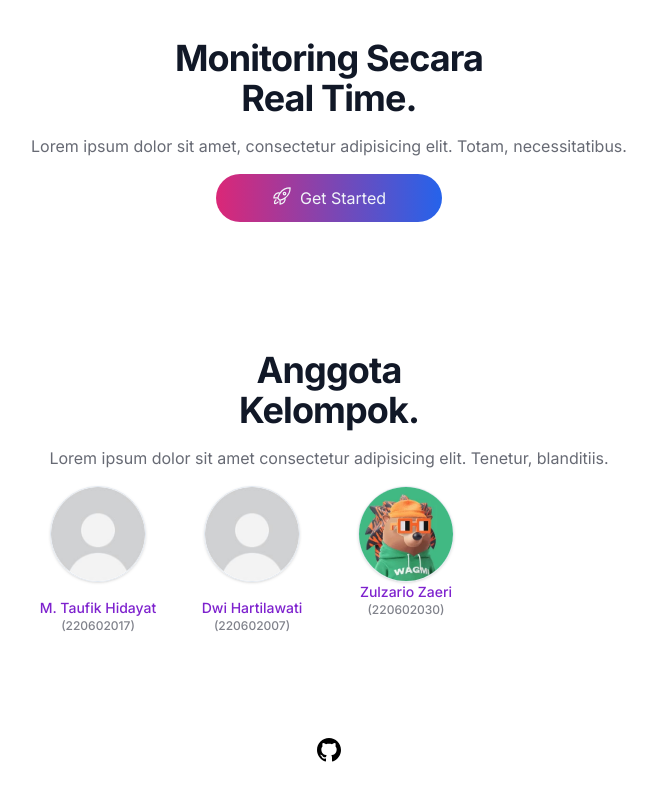
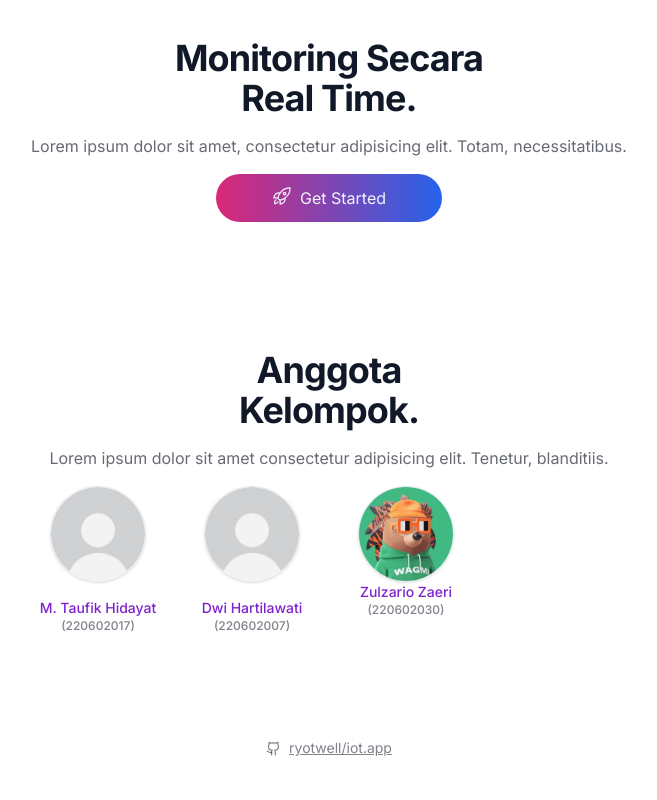
Before and after one commit to ryotwell/iot.app, a Next.js app: page / in a window 1280 px wide. Shown: the part 930-1730 px from the top of the page, without its empty margins (311-968 px from the left). Built offline with nearby package versions, Linux system fonts and the light colour scheme; no server answers.

Commit message:
+ icon di toggle dan edit footer

```diff
--- a/src/app/page.js
+++ b/src/app/page.js
@@ -6,6 +6,7 @@ import { ThemeToggle } from '@/components/ThemeToggle'
 import { useAuth } from '@/hooks/auth'
 import Link from 'next/link'
 import { useState } from 'react'
+import { Github } from 'lucide-react'
 
 function Home() {
     const { user } = useAuth({})
@@ -126,8 +127,11 @@ function Home() {
                     </div>
                 </div>
 
-                <div className="py-10 text-sm text-center px-10 dark:text-slate-300 text-slate-900/60 flex justify-center">
-                    <svg xmlns="http://www.w3.org/2000/svg" width={24} height={24} viewBox="0 0 24 24"><path d="M12 0c-6.626 0-12 5.373-12 12 0 5.302 3.438 9.8 8.207 11.387.599.111.793-.261.793-.577v-2.234c-3.338.726-4.033-1.416-4.033-1.416-.546-1.387-1.333-1.756-1.333-1.756-1.089-.745.083-.729.083-.729 1.205.084 1.839 1.237 1.839 1.237 1.07 1.834 2.807 1.304 3.492.997.107-.775.418-1.305.762-1.604-2.665-.305-5.467-1.334-5.467-5.931 0-1.311.469-2.381 1.236-3.221-.124-.303-.535-1.524.117-3.176 0 0 1.008-.322 3.301 1.23.957-.266 1.983-.399 3.003-.404 1.02.005 2.047.138 3.006.404 2.291-1.552 3.297-1.23 3.297-1.23.653 1.653.242 2.874.118 3.176.77.84 1.235 1.911 1.235 3.221 0 4.609-2.807 5.624-5.479 5.921.43.372.823 1.102.823 2.222v3.293c0 .319.192.694.801.576 4.765-1.589 8.199-6.086 8.199-11.386 0-6.627-5.373-12-12-12z" /></svg>
+                <div className="py-10 text-sm text-center px-10 flex justify-center">
+                    <a className="inline-flex items-center underline text-slate-950/50 hover:text-slate-950/70 dark:text-slate-100/50 dark:hover:text-slate-100/70 duration-300" href="https://github.com/ryotwell/iot.app" target="_blank" rel="noopener noreferrer">
+                        <Github size={15} className='mr-2' />
+                        { "ryotwell/iot.app" }
+                    </a>
                 </div>
             </div>
         </>
--- a/src/components/ThemeToggle.js
+++ b/src/components/ThemeToggle.js
@@ -1,7 +1,7 @@
 'use client'
 
 import * as React from 'react'
-import { Moon, Sun } from 'lucide-react'
+import { Moon, Sun, Laptop } from 'lucide-react'
 import { useTheme } from 'next-themes'
 
 import { Button } from '@/components/ui/button'
@@ -21,12 +21,15 @@ export function ThemeToggle() {
             </DropdownMenuTrigger>
             <DropdownMenuContent align="end">
                 <DropdownMenuItem onClick={() => setTheme('light')}>
+                    <Sun className="h-[1.2rem] w-[1.2rem] rotate-0 scale-100 transition-all text-slate-950/50 dark:text-slate-100/50 mr-2" />
                     Light
                 </DropdownMenuItem>
                 <DropdownMenuItem onClick={() => setTheme('dark')}>
+                    <Moon className="h-[1.2rem] w-[1.2rem] rotate-0 scale-100 transition-all text-slate-950/50 dark:text-slate-100/50 mr-2" />
                     Dark
                 </DropdownMenuItem>
                 <DropdownMenuItem onClick={() => setTheme('system')}>
+                    <Laptop className="h-[1.2rem] w-[1.2rem] rotate-0 scale-100 transition-all text-slate-950/50 dark:text-slate-100/50 mr-2" />
                     System
                 </DropdownMenuItem>
             </DropdownMenuContent>
```
